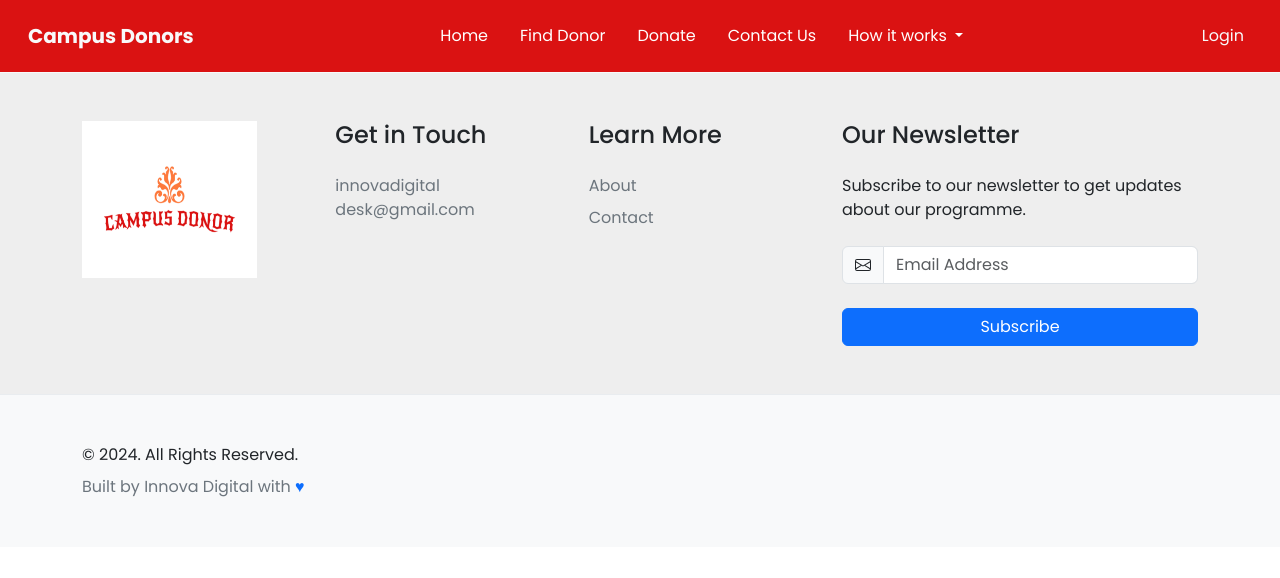
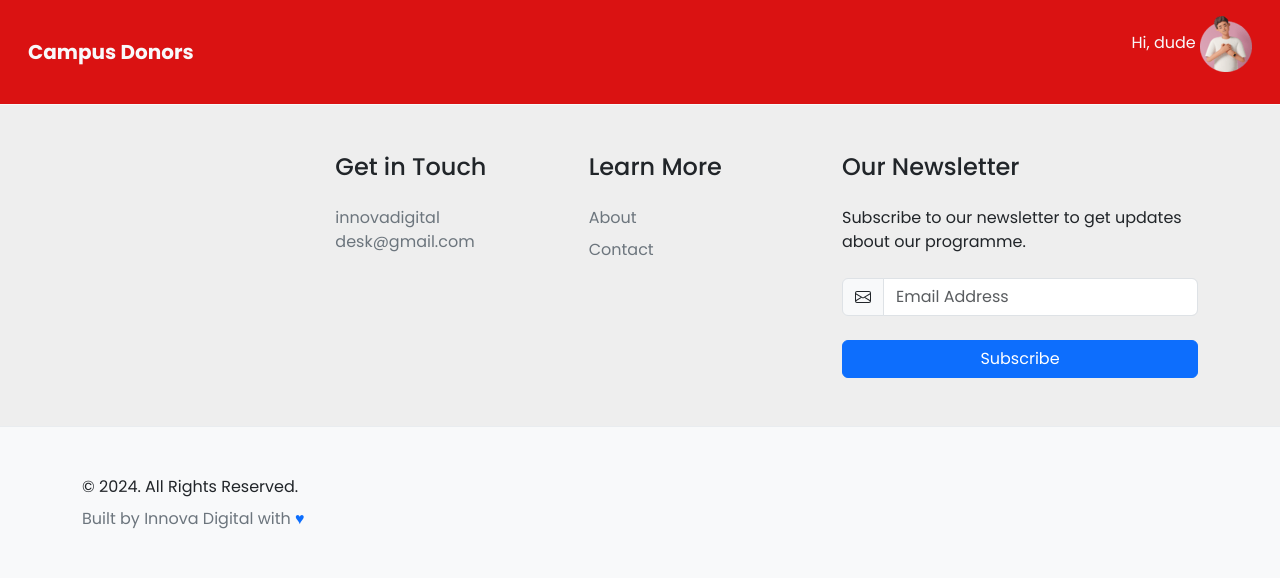
Before and after one commit to samueldobi/Campus-donors, a PHP site: page /dashboard.php in a window 1280 px wide. Shown: the top 578 px of the page. Run offline with PHP 8.4, Linux system fonts and the light colour scheme.

Commit message:
resloving git merge issues

```diff
--- a/dashboard.php
+++ b/dashboard.php
@@ -1,2 +1,31 @@
-<?php include 'includes/header.php'?>
+<!DOCTYPE html>
+<html lang="en">
+<head>
+    <meta charset="UTF-8">
+    <meta name="viewport" content="width=device-width, initial-scale=1.0">
+    <title>Campus Donors</title>
+
+    <!-- favicon-->
+    <link rel="icon" href="./assets/images/blood-drop.png" />
+
+  <!-- Bootsrap Links -->
+    <link href="https://cdn.jsdelivr.net/npm/bootstrap@5.3.3/dist/css/bootstrap.min.css" rel="stylesheet" integrity="sha384-QWTKZyjpPEjISv5WaRU9OFeRpok6YctnYmDr5pNlyT2bRjXh0JMhjY6hW+ALEwIH" crossorigin="anonymous">
+    <link rel="stylesheet" href="https://cdn.jsdelivr.net/npm/bootstrap-icons@1.11.3/font/bootstrap-icons.min.css">
+    <link rel="stylesheet" href="./assets/style.css">
+
+
+</head>
+<body>
+<nav class="navbar navbar-expand-lg navbar-light  p-3">
+      <div class="container-fluid">
+        <a class="navbar-brand text-light fw-bold" href="index.php">Campus Donors</a>
+        <button class="navbar-toggler" type="button" data-bs-toggle="collapse" data-bs-target="#navbarNavDropdown" aria-controls="navbarNavDropdown" aria-expanded="false" aria-label="Toggle navigation">
+          <span class="navbar-toggler-icon"></span>
+        </button>
+        <div class="">
+
+            <p class="text-light">Hi, dude <span> <img src="assets/images/profilepic.png" alt=""></span></p>
+        </div>
+   </nav>
+
 <?php include 'includes/footer.php'?>
--- a/includes/footer.php
+++ b/includes/footer.php
@@ -7,12 +7,12 @@
       <div class="row gy-4 gy-lg-0 justify-content-xl-between">
         <div class="col-12 col-md-4 col-lg-3 col-xl-2">
           <div class="widget">
-            <a href="#!">
+            <!-- <a href="#!">
               <img src="./assets/images/logo.png" alt="" width="175" height="157">
-            </a>
+            </a> -->
           </div>
         </div>
-        <div class="col-12 col-md-4 col-lg-3 col-xl-2">
+        <div class="col-12 col-md-4 col-lg-4 col-xl-2">
           <div class="widget">
             <h4 class="widget-title mb-4">Get in Touch</h4>
 
@@ -21,7 +21,7 @@
             </p>
           </div>
         </div>
-        <div class="col-12 col-md-4 col-lg-3 col-xl-2">
+        <div class="col-12 col-md-4 col-lg-4 col-xl-2">
           <div class="widget">
             <h4 class="widget-title mb-4">Learn More</h4>
             <ul class="list-unstyled">
@@ -36,7 +36,7 @@
             </ul>
           </div>
         </div>
-        <div class="col-12 col-lg-3 col-xl-4">
+        <div class="col-12 col-lg-4 col-xl-4">
           <div class="widget">
             <h4 class="widget-title mb-4">Our Newsletter</h4>
             <p class="mb-4">Subscribe to our newsletter to get updates about our programme.</p>
```
Also changed, not shown: assets/images/profilepic.png (added).
